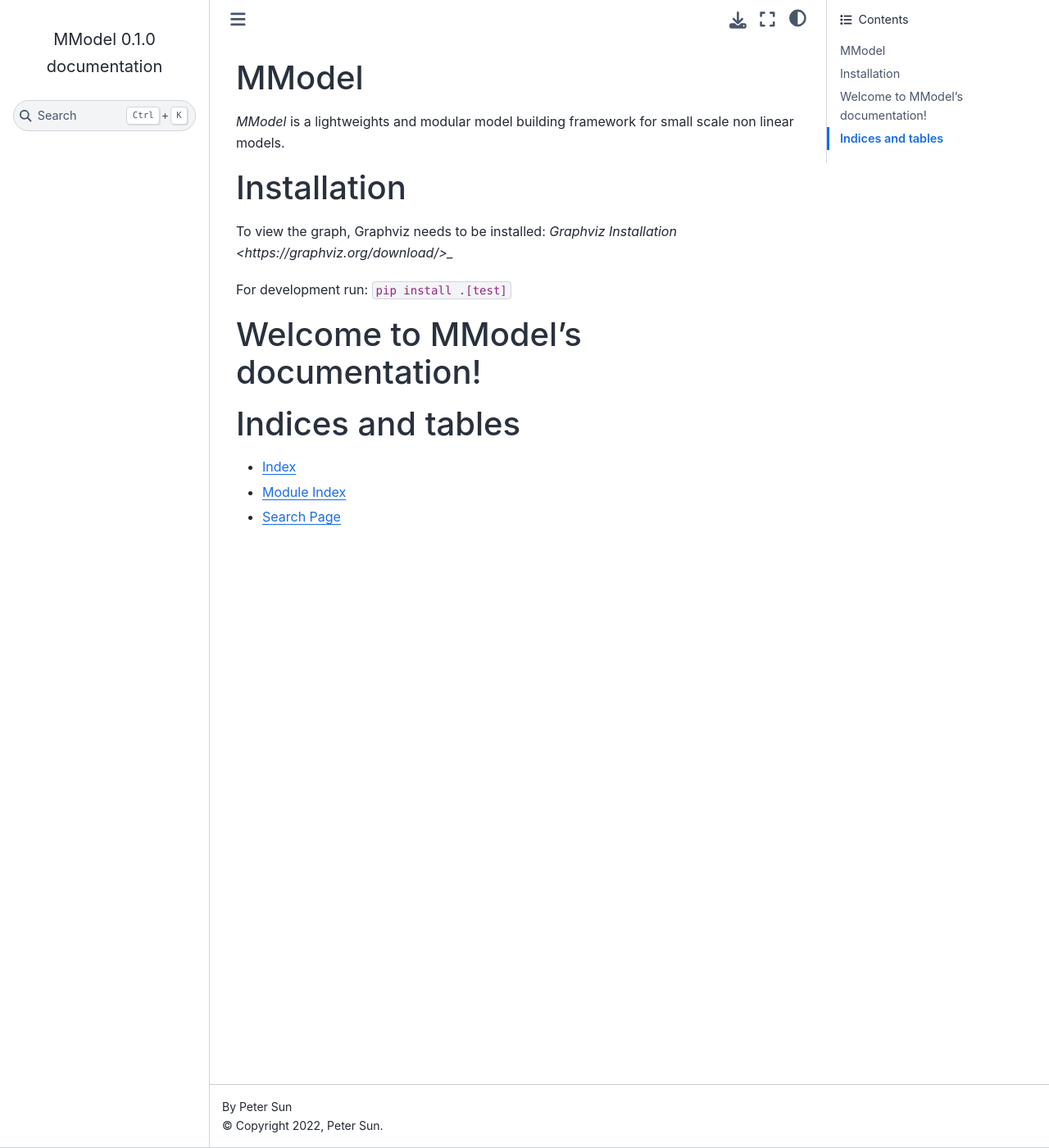
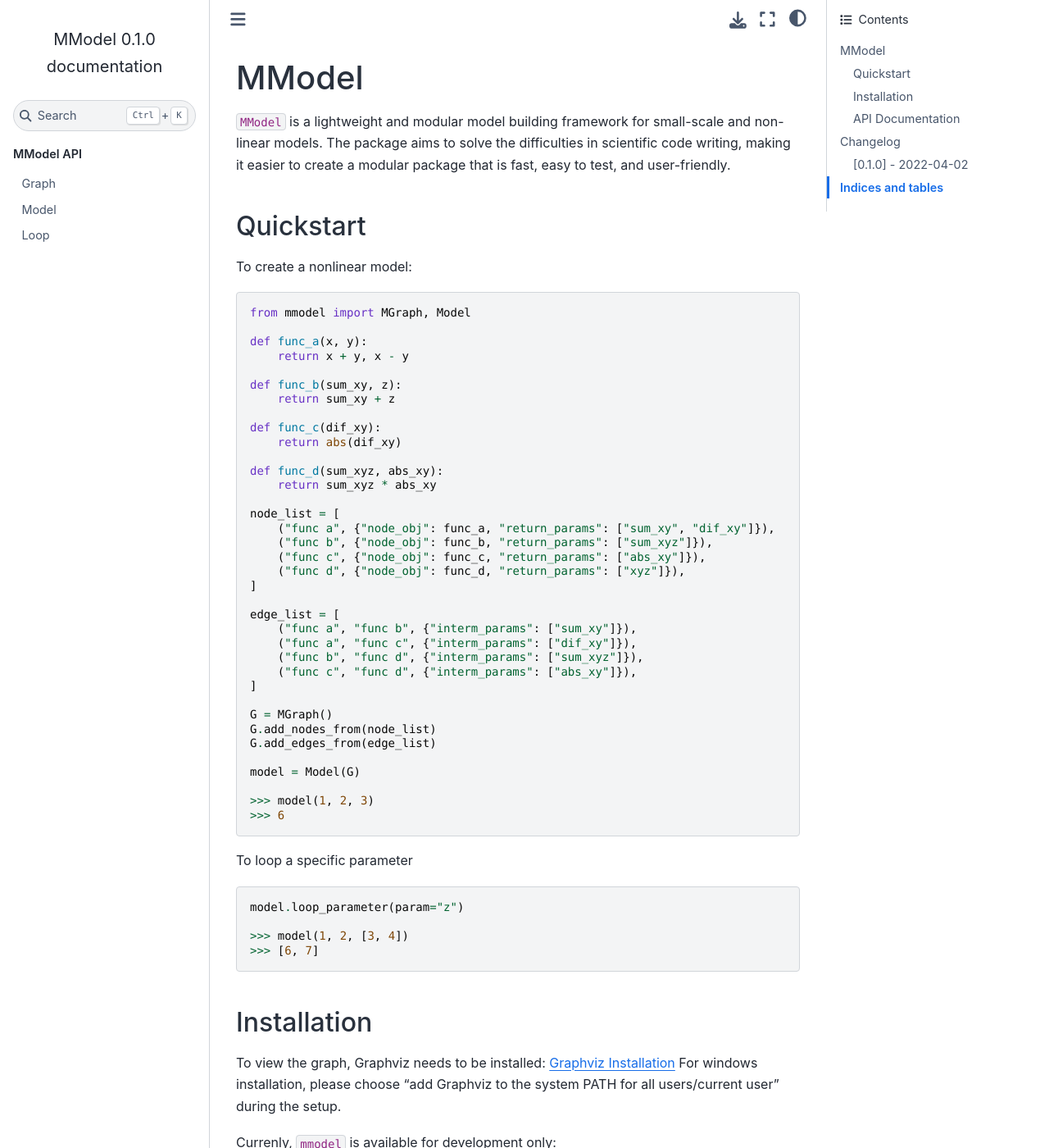
Before and after one commit to Marohn-Group/mmodel, a Sphinx documentation site: the page built from docs/index.rst, in a window 1280 px wide and 1400 px high. Shown: the whole window at 82% size. Built offline with Sphinx 7.4.7 and the Sphinx Book theme 1.1.4, drawn with Linux system fonts in a browser that asks for light colours; some of the changed text lies outside the part shown.

Commit message:
add documentation
- add documentation
- change naming scheme for classes and functions

```diff
--- a/CHANGELOG.rst
+++ b/CHANGELOG.rst
@@ -6,13 +6,15 @@
 and this project adheres to `Semantic Versioning <https://semver.org/spec/v2.0.0.html>`_
 
 
-[0.1.0] - 2022-03-29
+[0.1.0] - 2022-04-02
 --------------------
 Added
 ^^^^^
-- class `ModelGraph` for constructing default graphs
-- class `SimpleModel` for constructing executable from graphs
-- class `Model` for constructing executable from graphs with memory management
-- class `H5Model` for constructing executable from graphs with h5 data storage
-- function wrapper `basic_loop` that creates basic loop for models
-- function `draw_graph` for drawing DAG graphs
+- class ``MGraph`` for constructing default graphs
+- class ``PlainModel`` for constructing executable from graphs
+- class ``Model`` for constructing executable from graphs with
+  memory management
+- class ``H5Model`` for constructing executable from graphs with
+  h5 data storage
+- function wrapper ``basic_loop`` that creates basic loop for models
+- function ``draw_graph`` for drawing DAG graphs
--- a/README.rst
+++ b/README.rst
@@ -1,18 +1,84 @@
 :author: Peter Sun
-:date: 03/39/2022
+:date: 04/2/2022
 
 
 MModel
 ======
 
-`MModel` is a lightweights and modular model building framework
-for small scale non linear models.
+``MModel`` is a lightweight and modular model building framework
+for small-scale and non-linear models. The package aims to solve the
+difficulties in scientific code writing, making it easier to create
+a modular package that is fast, easy to test, and user-friendly.
+
+Quickstart
+----------
+
+To create a nonlinear model:
+
+.. code-block:: python
+
+    from mmodel import MGraph, Model
+
+    def func_a(x, y):
+        return x + y, x - y
+
+    def func_b(sum_xy, z):
+        return sum_xy + z
+
+    def func_c(dif_xy):
+        return abs(dif_xy)
+
+    def func_d(sum_xyz, abs_xy):
+        return sum_xyz * abs_xy
+
+    node_list = [
+        ("func a", {"node_obj": func_a, "return_params": ["sum_xy", "dif_xy"]}),
+        ("func b", {"node_obj": func_b, "return_params": ["sum_xyz"]}),
+        ("func c", {"node_obj": func_c, "return_params": ["abs_xy"]}),
+        ("func d", {"node_obj": func_d, "return_params": ["xyz"]}),
+    ]
+
+    edge_list = [
+        ("func a", "func b", {"interm_params": ["sum_xy"]}),
+        ("func a", "func c", {"interm_params": ["dif_xy"]}),
+        ("func b", "func d", {"interm_params": ["sum_xyz"]}),
+        ("func c", "func d", {"interm_params": ["abs_xy"]}),
+    ]
+
+    G = MGraph()
+    G.add_nodes_from(node_list)
+    G.add_edges_from(edge_list)
+
+    model = Model(G)
+
+    >>> model(1, 2, 3)
+    >>> 6
+
+To loop a specific parameter
+
+.. code-block:: python
+
+    model.loop_parameter(param="z")
+
+    >>> model(1, 2, [3, 4])
+    >>> [6, 7]
 
 Installation
-============
+------------
 
 To view the graph, Graphviz needs to be installed:
-`Graphviz Installation <https://graphviz.org/download/>_`
+`Graphviz Installation <https://graphviz.org/download/>`_
+For windows installation, please choose "add Graphviz to the
+system PATH for all users/current user" during the setup.
 
-For development run:
-``pip install .[test]``
+Currenly, ``mmodel`` is available for development only:
+
+To install run::
+
+    pip install .[test]
+
+(For ``zsh`` shell, run ``pip install ".[test]"``)
+
+To run the tests, run::
+
+    pytest
--- a/docs/conf.py
+++ b/docs/conf.py
@@ -10,10 +10,11 @@
 # add these directories to sys.path here. If the directory is relative to the
 # documentation root, use os.path.abspath to make it absolute, like shown here.
 #
-# import os
-# import sys
-# sys.path.insert(0, os.path.abspath('.'))
-
+import os
+import sys
+sys.path.insert(0, os.path.abspath('.'))
+sys.path.insert(0, os.path.abspath("../../mmodel"))
+sys.path.insert(0, os.path.abspath(".."))
 
 # -- Project information -----------------------------------------------------
 
--- a/docs/index.rst
+++ b/docs/index.rst
@@ -5,13 +5,20 @@
 
 .. include:: ../README.rst
 
-
-Welcome to MModel's documentation!
-==================================
+API Documentation
+-----------------
 
 .. toctree::
    :maxdepth: 2
-   :caption: Contents:
+   :caption: MModel API
+
+   graph
+   model
+   loop
+
+
+.. include:: ../CHANGELOG.rst
+
 
 Indices and tables
 ==================
--- a/mmodel/__init__.py
+++ b/mmodel/__init__.py
@@ -0,0 +1,4 @@
+from mmodel.graph import MGraph
+from mmodel.model import Model, PlainModel, H5Model
+from mmodel.loop import basic_loop
+from mmodel.draw import draw_graph
```
Also changed, not shown: docs/graph.rst (added, +64 -0 lines), docs/loop.rst (added, +41 -0 lines), docs/model.rst (added, +81 -0 lines), pyproject.toml (+12 -2 lines), 11 other files.
